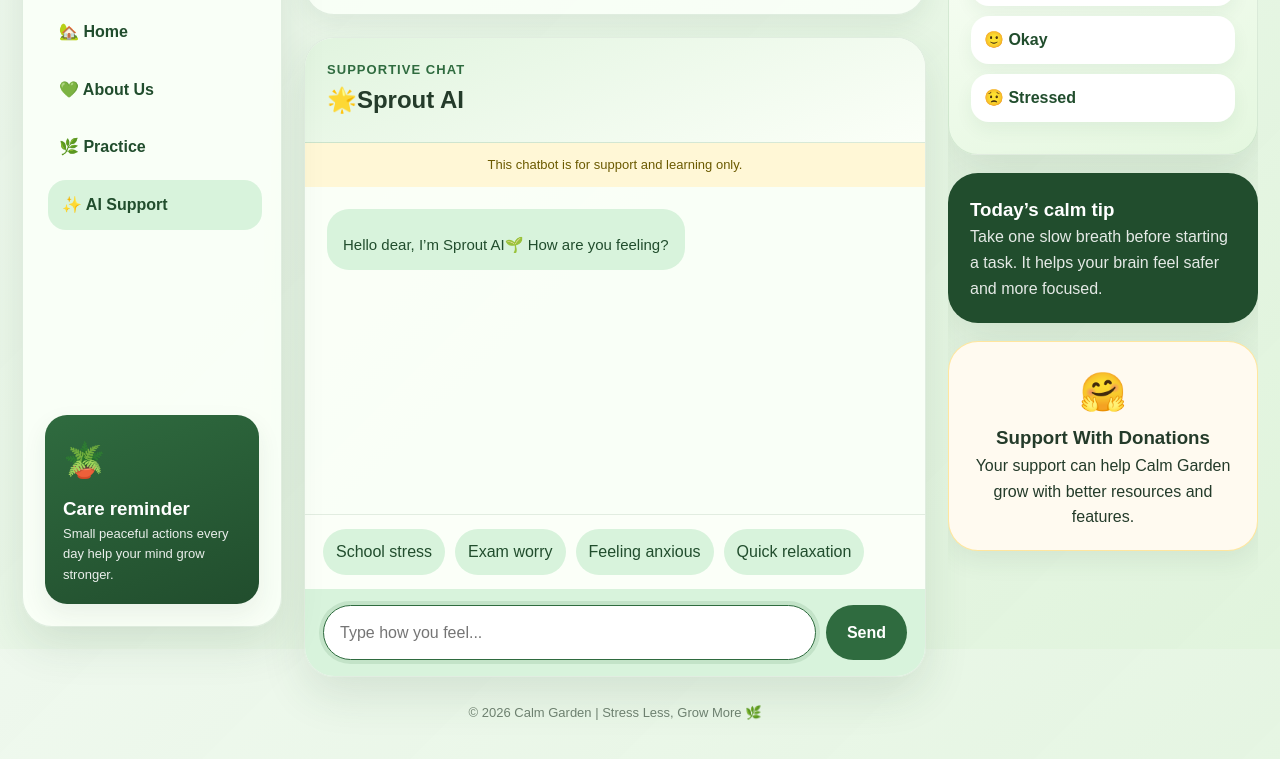
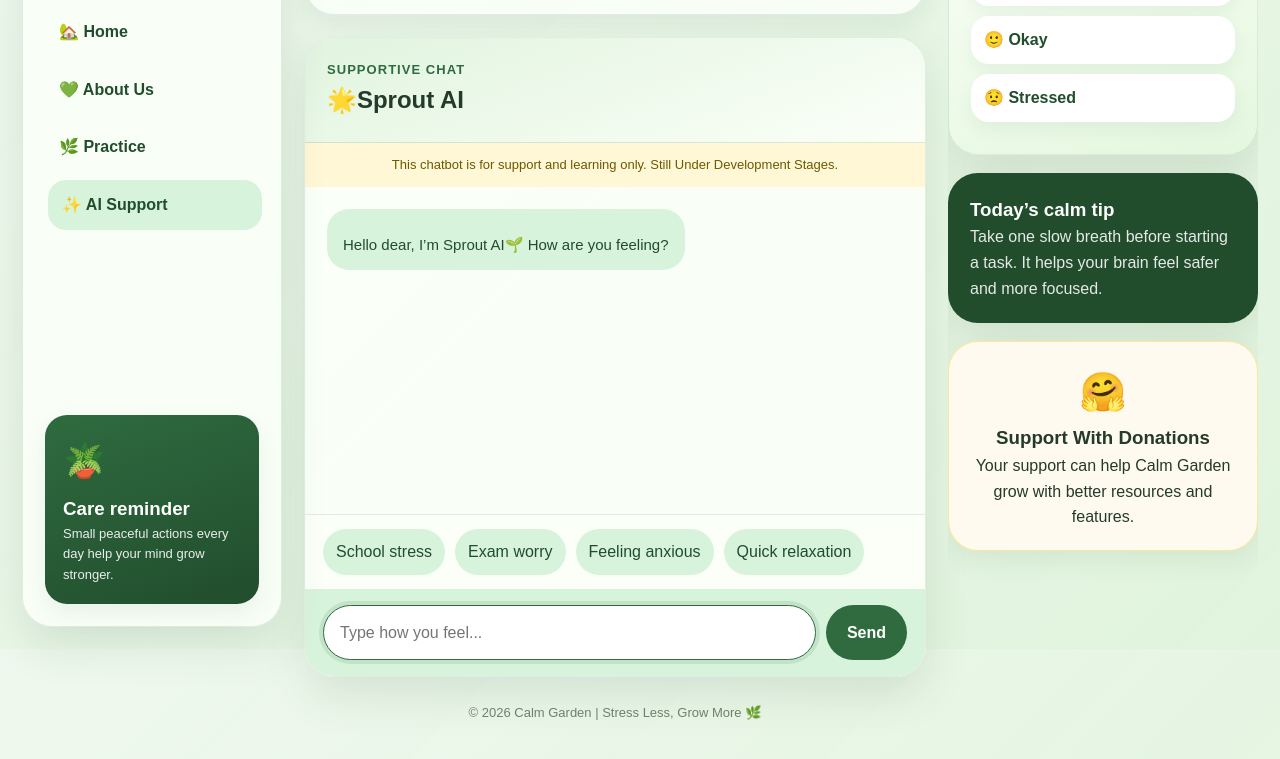
Before and after one commit to leolloyd14-stu/isteamo_project, a website: page ai.html in a window 1280 px wide. Shown: the part 151-910 px from the top of the page. Drawn offline with Linux system fonts and the light colour scheme.

Commit message:
Warning Change

```diff
--- a/ai.html
+++ b/ai.html
@@ -50,7 +50,7 @@
       </div>
 
       <div class="warning">
-        This chatbot is for support and learning only.
+        This chatbot is for support and learning only. Still Under Development Stages.
       </div>
 
       <div class="chat-messages" id="chatMessages">
```
